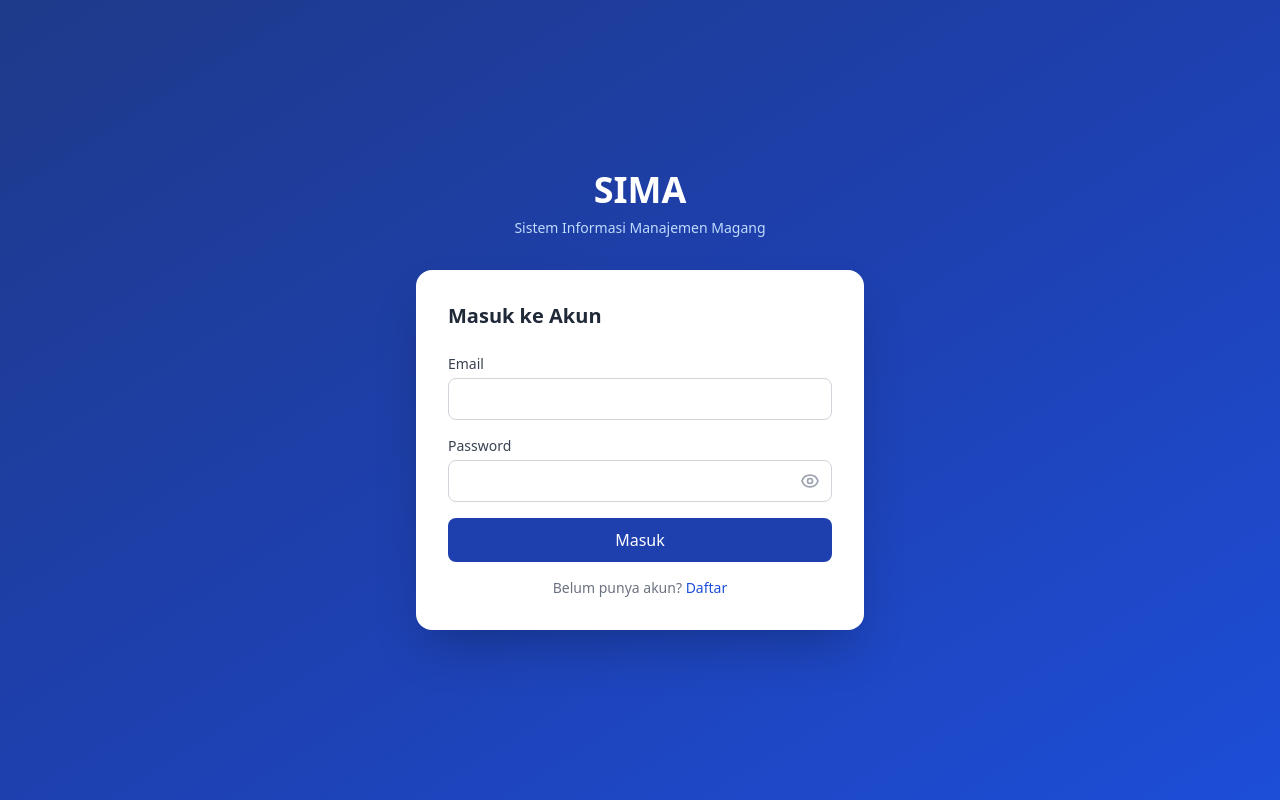
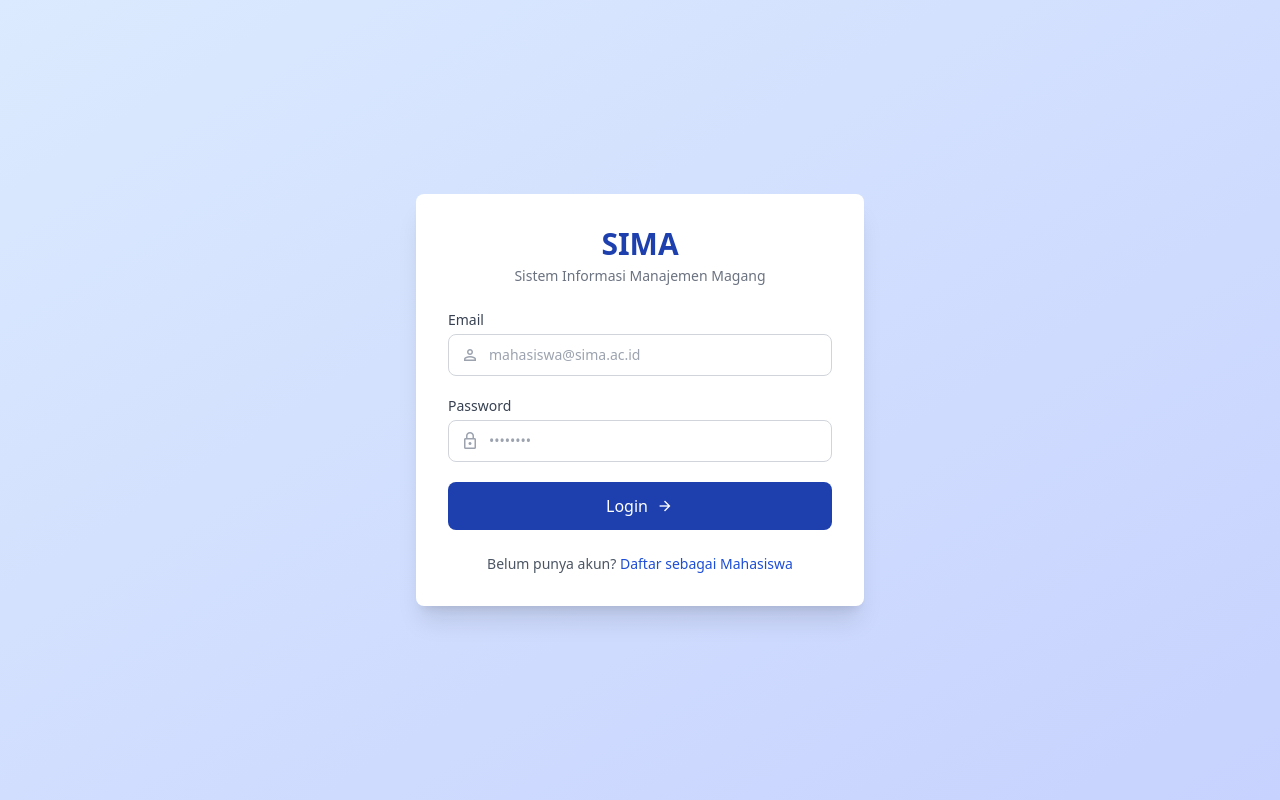
Before and after one commit to razxxy12/sima, a React (Vite) app in the folder frontend/: page /login in a window 1280 px wide. Built offline with nearby package versions, Linux system fonts and the light colour scheme; no server answers.

Commit message:
Update Login.jsx

```diff
--- a/frontend/src/pages/Login.jsx
+++ b/frontend/src/pages/Login.jsx
@@ -2,27 +2,13 @@ import { useState } from 'react';
 import { useNavigate, Link } from 'react-router-dom';
 import { useAuth } from '../context/AuthContext';
 
-const EyeIcon = () => (
-  <svg xmlns="http://www.w3.org/2000/svg" className="w-5 h-5" fill="none" viewBox="0 0 24 24" stroke="currentColor">
-    <path strokeLinecap="round" strokeLinejoin="round" strokeWidth={2} d="M15 12a3 3 0 11-6 0 3 3 0 016 0z" />
-    <path strokeLinecap="round" strokeLinejoin="round" strokeWidth={2} d="M2.458 12C3.732 7.943 7.523 5 12 5c4.478 0 8.268 2.943 9.542 7-1.274 4.057-5.064 7-9.542 7-4.477 0-8.268-2.943-9.542-7z" />
-  </svg>
-);
-
-const EyeOffIcon = () => (
-  <svg xmlns="http://www.w3.org/2000/svg" className="w-5 h-5" fill="none" viewBox="0 0 24 24" stroke="currentColor">
-    <path strokeLinecap="round" strokeLinejoin="round" strokeWidth={2} d="M13.875 18.825A10.05 10.05 0 0112 19c-4.478 0-8.268-2.943-9.543-7a9.97 9.97 0 011.563-3.029m5.858.908a3 3 0 114.243 4.243M9.878 9.878l4.242 4.242M9.88 9.88l-3.29-3.29m7.532 7.532l3.29 3.29M3 3l3.59 3.59m0 0A9.953 9.953 0 0112 5c4.478 0 8.268 2.943 9.543 7a10.025 10.025 0 01-4.132 4.411m0 0L21 21" />
-  </svg>
-);
-
 const Login = () => {
-  const [email, setEmail] = useState('');
+  const [email, setEmail]       = useState('');
   const [password, setPassword] = useState('');
-  const [showPassword, setShowPassword] = useState(false);
-  const [error, setError] = useState('');
-  const [loading, setLoading] = useState(false);
-  const { login } = useAuth();
-  const navigate = useNavigate();
+  const [error, setError]       = useState('');
+  const [loading, setLoading]   = useState(false);
+  const { login }               = useAuth();
+  const navigate                = useNavigate();
 
   const handleSubmit = async (e) => {
     e.preventDefault();
@@ -32,68 +18,83 @@ const Login = () => {
       await login(email, password);
       navigate('/');
     } catch (err) {
-      setError(err.response?.data?.message || 'Login gagal');
+      setError(err.response?.data?.message || 'Login gagal. Periksa email dan password Anda.');
     } finally {
       setLoading(false);
     }
   };
 
   return (
-    <div className="min-h-screen bg-gradient-to-br from-blue-900 via-blue-800 to-blue-700 flex items-center justify-center p-4">
-      <div className="w-full max-w-md">
-        <div className="text-center mb-8">
-          <h1 className="text-4xl font-bold text-white">SIMA</h1>
-          <p className="text-blue-200 mt-2 text-sm">Sistem Informasi Manajemen Magang</p>
-        </div>
-        <div className="bg-white rounded-2xl shadow-2xl p-8">
-          <h2 className="text-xl font-bold text-gray-800 mb-6">Masuk ke Akun</h2>
+    <div className="min-h-screen flex items-center justify-center bg-gradient-to-br from-blue-100 to-indigo-200 px-4">
+      <div className="w-full max-w-md bg-white rounded-lg shadow-xl overflow-hidden">
+        <div className="p-6 sm:p-8">
+          {/* Header */}
+          <div className="text-center mb-6">
+            <h1 className="text-3xl font-bold text-blue-800">SIMA</h1>
+            <p className="text-sm text-gray-500 mt-1">Sistem Informasi Manajemen Magang</p>
+          </div>
+
+          {/* Error */}
           {error && (
-            <div className="bg-red-50 border border-red-200 text-red-700 rounded-lg px-4 py-3 text-sm mb-4">
+            <div className="bg-red-50 text-red-700 border border-red-200 p-3 rounded-lg mb-4 text-sm">
               {error}
             </div>
           )}
-          <form onSubmit={handleSubmit} className="space-y-4">
+
+          {/* Form */}
+          <form onSubmit={handleSubmit} className="space-y-5">
             <div>
               <label className="block text-sm font-medium text-gray-700 mb-1">Email</label>
-              <input
-                type="email"
-                required
-                value={email}
-                onChange={e => setEmail(e.target.value)}
-                className="w-full border border-gray-300 rounded-lg px-4 py-2 focus:ring-2 focus:ring-blue-500 focus:border-blue-500 outline-none"
-              />
+              <div className="relative">
+                <span className="material-symbols-outlined absolute left-3 top-1/2 -translate-y-1/2 text-gray-400 text-xl">
+                  person
+                </span>
+                <input
+                  type="email"
+                  value={email}
+                  onChange={(e) => setEmail(e.target.value)}
+                  required
+                  className="w-full pl-10 pr-4 py-2.5 border border-gray-300 rounded-lg focus:ring-2 focus:ring-blue-500 focus:border-blue-500 outline-none text-sm"
+                  placeholder="mahasiswa@sima.ac.id"
+                />
+              </div>
             </div>
+
             <div>
               <label className="block text-sm font-medium text-gray-700 mb-1">Password</label>
               <div className="relative">
+                <span className="material-symbols-outlined absolute left-3 top-1/2 -translate-y-1/2 text-gray-400 text-xl">
+                  lock
+                </span>
                 <input
-                  type={showPassword ? 'text' : 'password'}
+                  type="password"
+                  value={password}
+                  onChange={(e) => setPassword(e.target.value)}
                   required
-                  value={password}
-                  onChange={e => setPassword(e.target.value)}
-                  className="w-full border border-gray-300 rounded-lg px-4 py-2 pr-10 focus:ring-2 focus:ring-blue-500 focus:border-blue-500 outline-none"
+                  className="w-full pl-10 pr-4 py-2.5 border border-gray-300 rounded-lg focus:ring-2 focus:ring-blue-500 focus:border-blue-500 outline-none text-sm"
+                  placeholder="••••••••"
                 />
-                <button
-                  type="button"
-                  onClick={() => setShowPassword(!showPassword)}
-                  className="absolute right-3 top-1/2 -translate-y-1/2 text-gray-400 hover:text-gray-600"
-                >
-                  {showPassword ? <EyeOffIcon /> : <EyeIcon />}
-                </button>
               </div>
             </div>
+
             <button
               type="submit"
               disabled={loading}
-              className="w-full bg-blue-800 hover:bg-blue-900 text-white font-medium py-2.5 rounded-lg transition-colors flex items-center justify-center gap-2"
+              className="w-full bg-blue-800 hover:bg-blue-900 disabled:opacity-60 text-white font-medium py-2.5 rounded-lg transition-colors flex items-center justify-center gap-2"
             >
-              {loading ? 'Memproses...' : 'Masuk'}
+              {loading ? 'Masuk...' : (
+                <>
+                  Login
+                  <span className="material-symbols-outlined text-lg">arrow_forward</span>
+                </>
+              )}
             </button>
           </form>
-          <p className="text-center text-sm text-gray-500 mt-4">
+
+          <p className="text-center text-sm text-gray-600 mt-6">
             Belum punya akun?{' '}
-            <Link to="/register" className="text-blue-700 font-medium hover:underline">
-              Daftar
+            <Link to="/register" className="text-blue-700 hover:underline font-medium">
+              Daftar sebagai Mahasiswa
             </Link>
           </p>
         </div>
```
